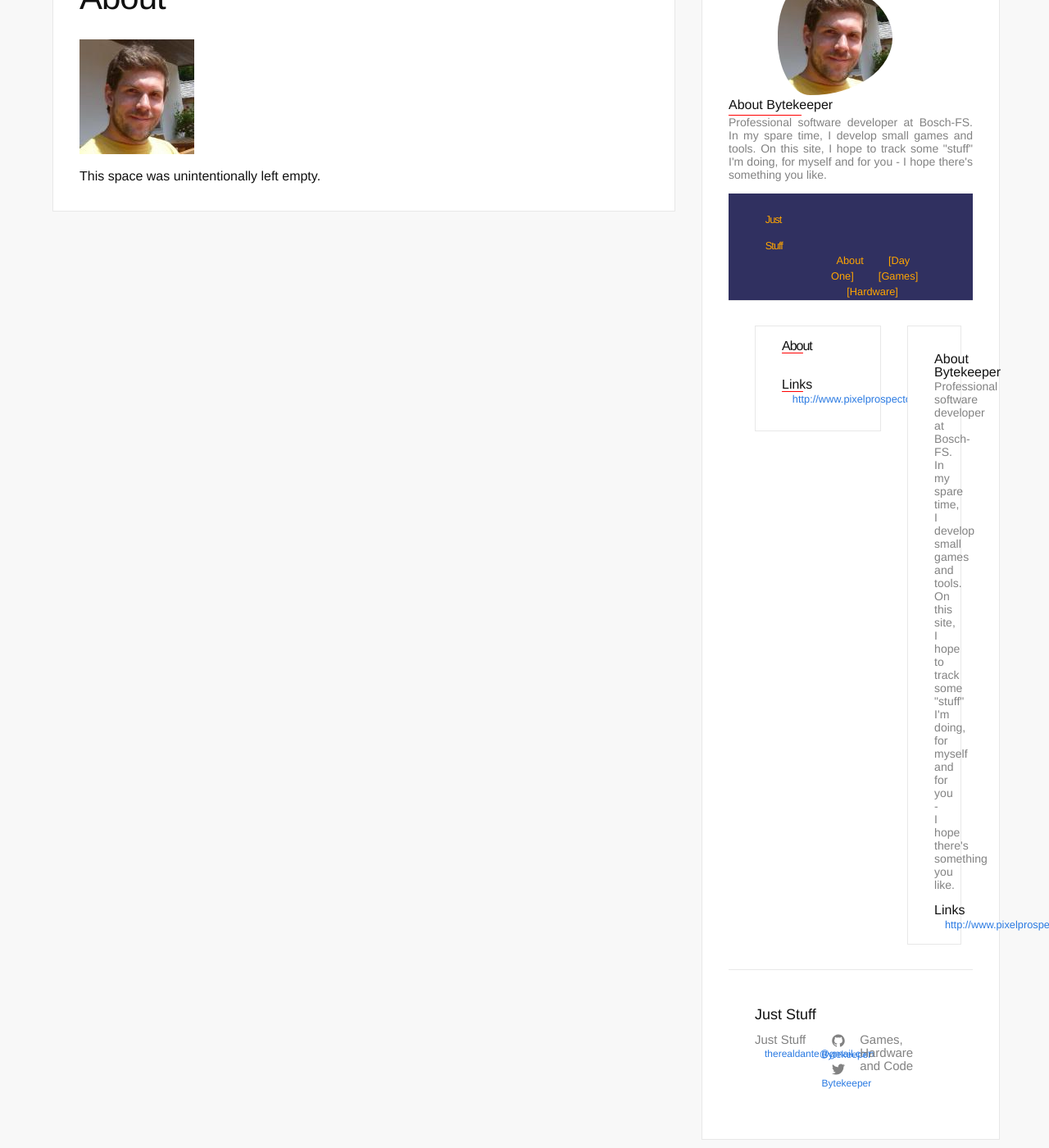
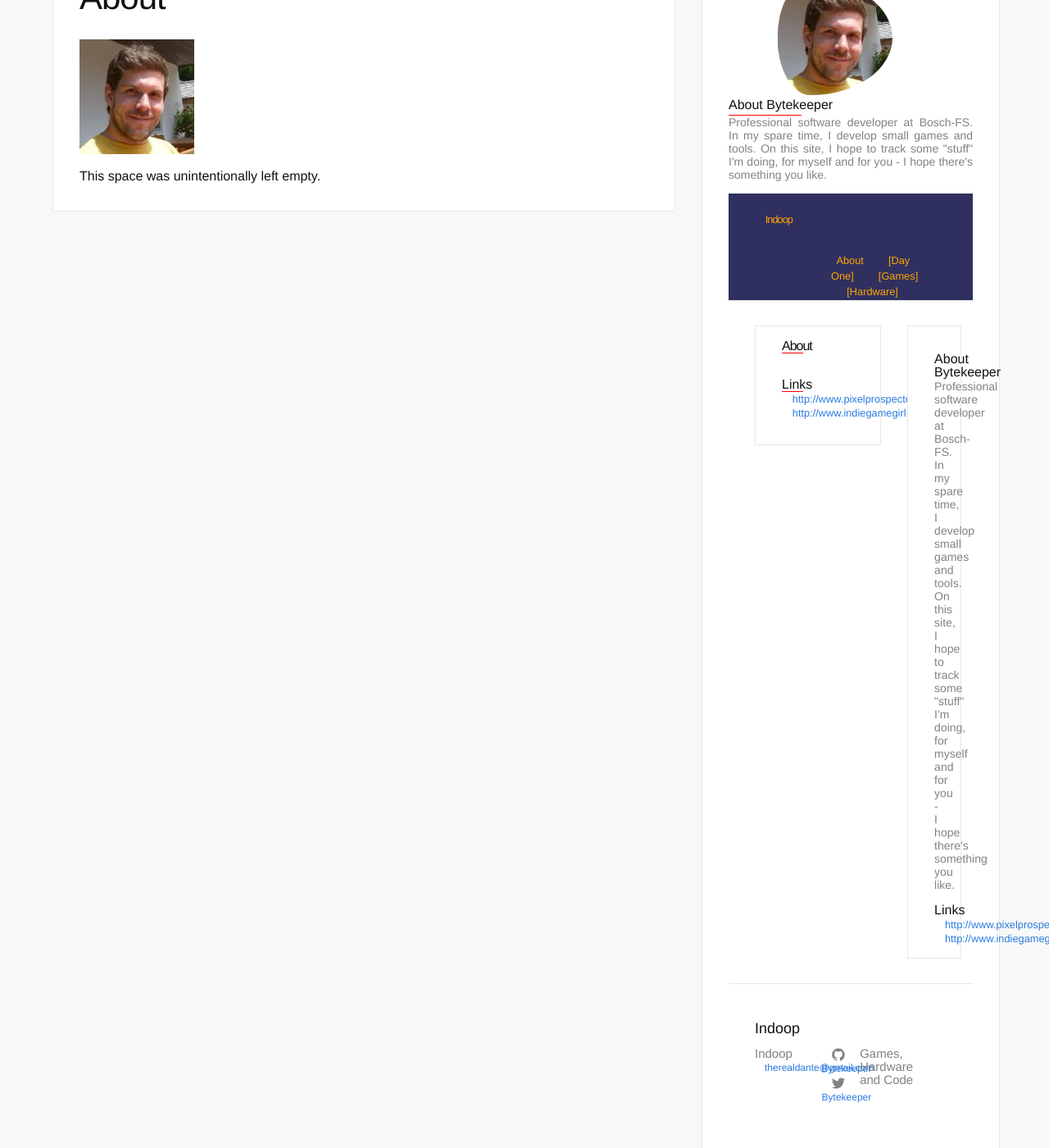
Before and after one commit to Bytekeeper/Bytekeeper.github.io, a Jekyll site: the page built from about.md, in a window 1280 px wide and 1400 px high, scrolled down 208 px. Shown: the whole window at 82% size. Built offline with Jekyll 4.4.1, drawn with Linux system fonts in a browser that asks for light colours; some of the changed text lies outside the part shown.

Commit message:
Added link and renamed to Indoop

```diff
--- a/_config.yml
+++ b/_config.yml
@@ -1,5 +1,5 @@
 # Site settings
-title: Just Stuff
+title: Indoop
 email: therealdante@gmail.com
 description: > # this means to ignore newlines until "baseurl:"
   Games, Hardware and Code
```
Also changed, not shown: _sidebar/01-links.md (+1 -0 lines).
